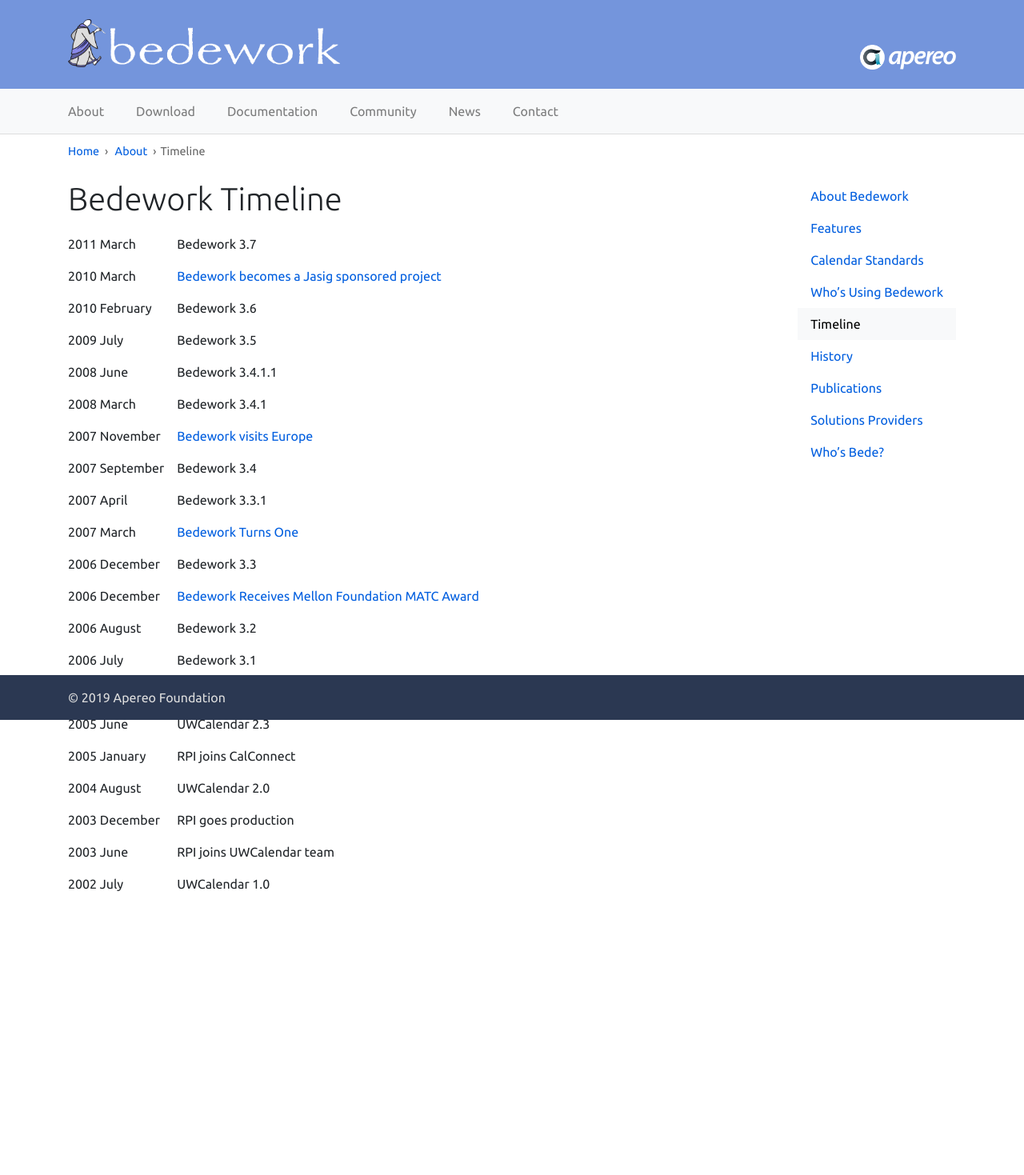
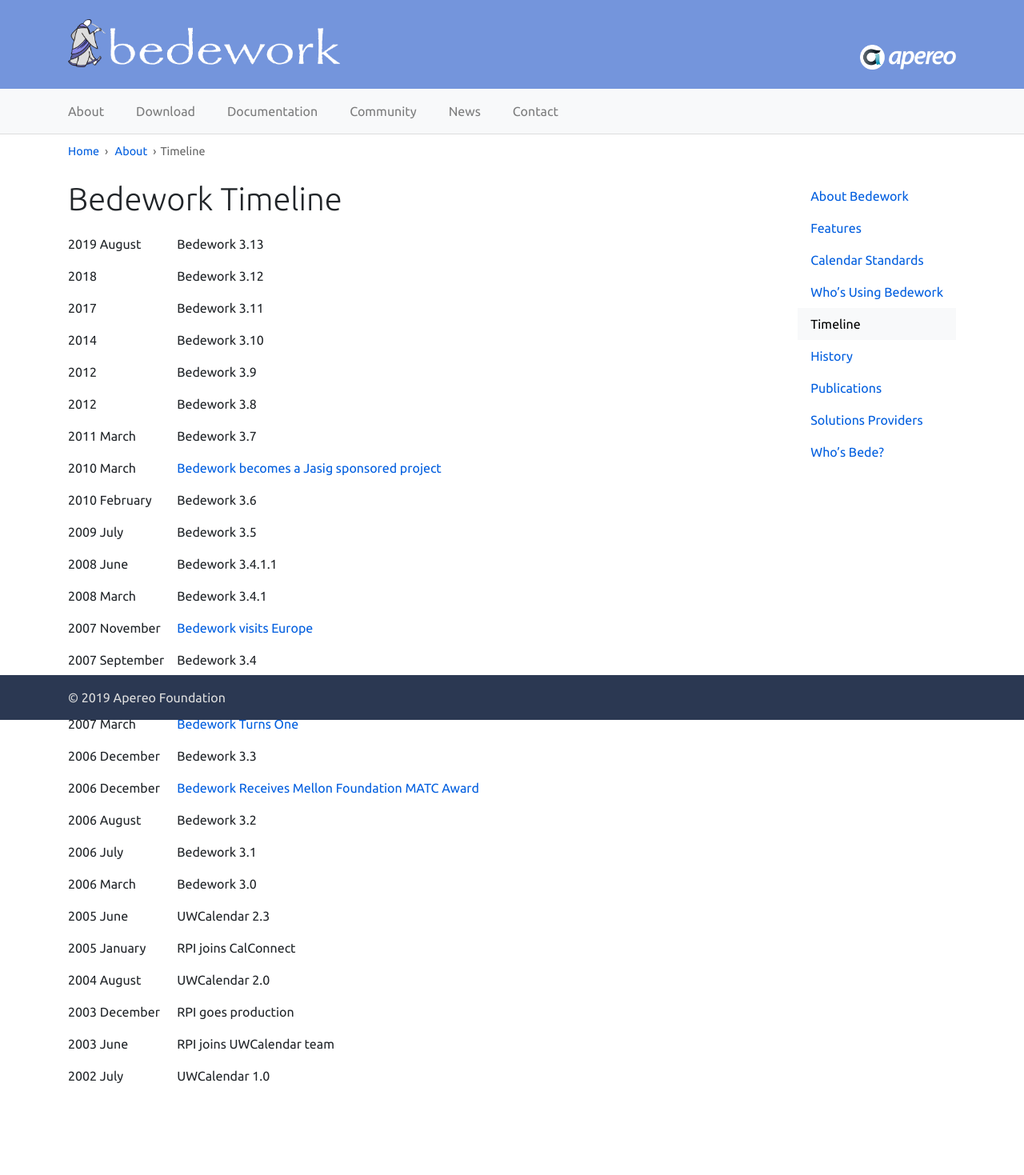
Before and after one commit to Bedework/bedework.github.io, a Jekyll site: the page built from _pages/about/timeline.html, in a window 1280 px wide. Shown: the whole page at 80% size. Built offline with Jekyll 4.4.1, drawn with Linux system fonts in a browser that asks for light colours; nearby versions of some CDN libraries; before the commit the page ends 1229 px from its top, so only the background shows below that.

Commit message:
updates to Bedework timeline

```diff
--- a/_pages/about/timeline.html
+++ b/_pages/about/timeline.html
@@ -8,6 +8,30 @@
 
 <table id="timeline" class="commonTable" summary="Bedework Timeline" border="0">
   <tbody>
+    <tr>
+      <td class="dates">2019 August</td>
+      <td>Bedework 3.13</td>
+    </tr>
+    <tr>
+      <td class="dates">2018</td>
+      <td>Bedework 3.12</td>
+    </tr>
+    <tr>
+      <td class="dates">2017</td>
+      <td>Bedework 3.11</td>
+    </tr>
+    <tr>
+      <td class="dates">2014</td>
+      <td>Bedework 3.10</td>
+    </tr>
+    <tr>
+      <td class="dates">2012</td>
+      <td>Bedework 3.9</td>
+    </tr>
+    <tr>
+      <td class="dates">2012</td>
+      <td>Bedework 3.8</td>
+    </tr>
     <tr>
       <td class="dates">2011 March</td>
       <td>Bedework 3.7</td>
```
